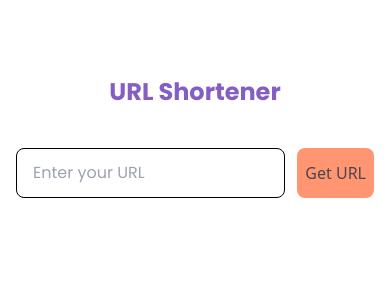
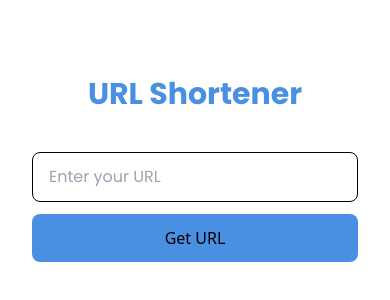
Before and after one commit to pramodlaha08/shortenurl-techunter, a React (Vite) app: page / in a window 390 px wide. Shown: the part 84-384 px from the top of the page. Built offline with nearby package versions, Linux system fonts and the light colour scheme.

Commit message:
feat(ui): final ui
changed the color theme and responsiveness

```diff
--- a/src/App.jsx
+++ b/src/App.jsx
@@ -3,7 +3,7 @@ import Hero from './components/Hero';
 
 const App = () => {
   return (
-    <div className='container mx-auto w-full h-screen px-4'>
+    <div className='container mx-auto w-full px-4'>
       <div className='mt-[10rem] flex justify-center items-center'>
       <Hero />
 
--- a/src/components/Hero.jsx
+++ b/src/components/Hero.jsx
@@ -7,11 +7,10 @@ const Hero = () => {
   const [isLoading, setIsLoading] = useState(false);
   const [isUrl, setIsUrl] = useState(false);
   const [copied, setCopied] = useState(false);
-  const apiToken =
-    "Jly8ftEs0kbLgrvzsoQkZMI6HD88FkpXy7ngKNtu30MuBkoQqtgz8lQhB339";
+  const apiToken = "Jly8ftEs0kbLgrvzsoQkZMI6HD88FkpXy7ngKNtu30MuBkoQqtgz8lQhB339";
   const baseUrl = "https://api.tinyurl.com/create";
   const headers = {
-    Accept: "application/json",
+    "Accept": "application/json",
     "Content-Type": "application/json",
   };
 
@@ -38,7 +37,7 @@ const Hero = () => {
         setShortenUrl("Try again with valid URL");
       })
       .finally(() => {
-        setIsLoading(false); hat
+        setIsLoading(false);
         setIsUrl(true);
         setCopied(false);
       });
@@ -55,22 +54,24 @@ const Hero = () => {
   };
 
   return (
-    <div className="w-full lg:w-1/2 flex flex-col justify-center items-center">
-      <h1 className="mb-10 font-poppins text-2xl sm:text-3xl lg:text-4xl xl:text-5xl 2xl:text-6xl font-bold text-center text-primary">
+    <div className="w-full px-4 lg:w-1/2 flex flex-col justify-center items-center">
+      <h1 className="mb-10 font-poppins text-3xl sm:text-4xl lg:text-5xl font-bold text-center text-primary">
         URL Shortener
       </h1>
+
+      {/* Input form */}
       <div className="w-full">
-        <form className="flex gap-3" onSubmit={handleSubmit}>
+        <form className="flex flex-col sm:flex-row gap-3" onSubmit={handleSubmit}>
           <input
-            className="w-full border outline-zinc-500 focus:outline-primary px-4 py-3 rounded-lg placeholder:font-poppins font-poppins"
+            className="w-full sm:w-[75%] border border-gray-300 outline-zinc-500 focus:outline-primary px-4 py-3 rounded-lg placeholder:font-poppins font-poppins"
             type="text"
             placeholder="Enter your URL"
           />
           <button
             disabled={isLoading}
-            className="px-2 py-1 bg-background text-dark rounded-lg whitespace-nowrap text-base font-medium w-fit"
+            className={`px-5 py-3 bg-primary hover:bg-primary-dark text-white rounded-lg text-base font-medium transition-all ease-in-out ${isLoading && 'opacity-50 cursor-not-allowed'}`}
           >
-            Get URL
+            {isLoading ? 'Shortening...' : 'Get URL'}
           </button>
         </form>
       </div>
@@ -78,17 +79,17 @@ const Hero = () => {
       <div
         className={`${
           isUrl ? "block" : "hidden"
-        } bg-background mt-8 h-16 rounded-lg p-3 w-[70%] transition-all ease-linear duration-300 `}
+        } bg-gray-50 mt-8 p-4 w-full max-w-[70%] shadow-md rounded-lg transition-all ease-linear duration-300`}
       >
         <div className="flex h-full w-full text-dark justify-between items-center">
-          <div className="font-semibold text-base">{shortenUrl}</div>
+          <div className="font-semibold text-base truncate">{shortenUrl}</div>
 
-          {/* Clipboard Icon with Copy Functionality */}
           <div className="self-start flex gap-2 items-center cursor-pointer" onClick={handleCopy}>
             <p className={`text-primary text-xs ${copied ? 'block' : 'hidden'}`}>Copied</p>
-            <IoClipboardOutline />
+            <IoClipboardOutline className="text-primary hover:text-primary-dark transition-colors" size={24} />
           </div>
         </div>
+
       </div>
     </div>
   );
--- a/tailwind.config.js
+++ b/tailwind.config.js
@@ -1,20 +1,18 @@
 /** @type {import('tailwindcss').Config} */
 export default {
-  content: [
-    "./index.html",
-    "./src/**/*.{js,ts,jsx,tsx}",
-  ],
+  content: ["./index.html", "./src/**/*.{js,ts,jsx,tsx}"],
   theme: {
     colors: {
-      'primary': '#845ec2',
-      'background': '#ff9671',
-      'dark': '#4b4453'
+      "primary": "#4a90e2",
+      "primary-dark": "#357ABD",
+      "background": "#f9fafb",
+      "dark": "#333",
     },
     extend: {
       fontFamily: {
-        "poppins": ['Poppins', 'sans-serif'],
+        poppins: ["Poppins", "sans-serif"],
       },
     },
   },
   plugins: [],
-}
+};
```
